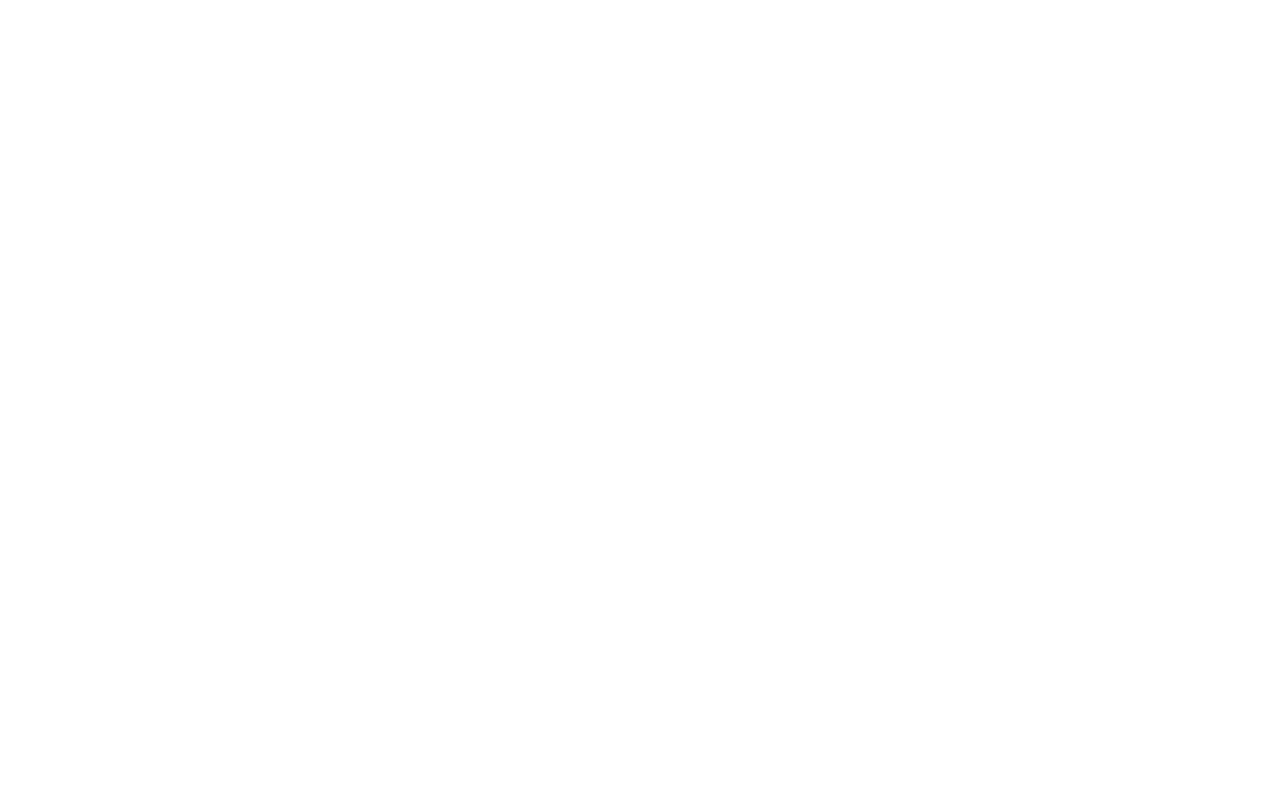
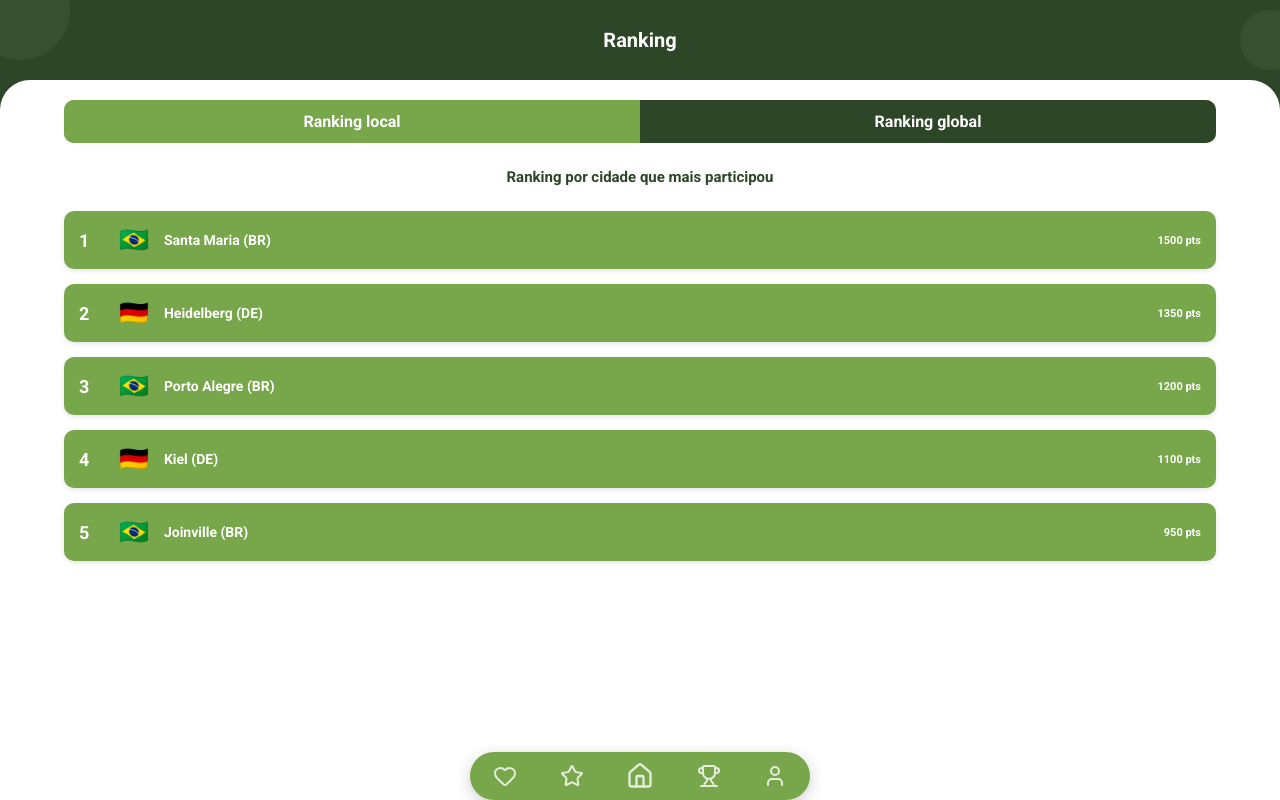
Before and after one commit to iamvitoria/TCC, a React (Vite) app in the folder ecomonitor/: page /ranking in a window 1280 px wide. Before the commit this address had no page. Built offline with nearby package versions, Linux system fonts and the light colour scheme.

Commit message:
fix: update pages

```diff
--- a/ecomonitor/src/App.css
+++ b/ecomonitor/src/App.css
@@ -1,13 +1,9 @@
-/* src/App.css */
 @import url('https://fonts.googleapis.com/css2?family=Roboto:wght@400;700&display=swap');
 
-/* --- 1. RESET GLOBAL --- */
-/* Já feito no index.css, mas garantimos aqui pro overflow */
 html, body, #root {
-  overflow: hidden; /* Evita rolagem na página inteira no mobile */
+  overflow: hidden;
 }
 
-/* --- 2. ESTILOS DE LOGIN E CADASTRO --- */
 .mobile-container {
   width: 100%;
   height: 100vh;
@@ -75,30 +71,26 @@ html, body, #root {
   opacity: 0.8;
 }
 
-/* --- 3. ESTILOS DA HOME (Mapa Leaflet) --- */
-
 .full-screen-layout {
   position: relative;
   width: 100vw;
   height: 100vh;
   overflow: hidden;
-  background-color: #e5e5e5; /* Cor de fundo enquanto o mapa carrega */
+  background-color: #e5e5e5;
 }
 
-/* Força o contêiner do Leaflet a preencher a tela */
 .leaflet-container {
   width: 100%;
   height: 100%;
   z-index: 0;
 }
 
-/* Barra de Pesquisa flutuante */
 .search-bar-container {
   position: absolute;
   top: 40px;
   left: 20px;
   right: 20px;
-  z-index: 1000; /* Leaflet usa z-index até 400, precisamos de algo maior */
+  z-index: 1000;
 }
 
 .search-input-wrapper {
@@ -118,10 +110,9 @@ html, body, #root {
   color: #333;
 }
 
-/* Card de Doação flutuante */
 .donation-card {
   position: absolute;
-  bottom: 100px; /* Acima da navbar */
+  bottom: 100px;
   left: 20px;
   right: 20px;
   z-index: 1000;
@@ -171,13 +162,9 @@ html, body, #root {
   color: #777;
 }
 
-/* Navbar container */
 .navbar-container {
   position: absolute;
   bottom: 0;
   width: 100%;
   z-index: 1000 !important;
 }
-
-/* (Eu mantive o resto do seu App.css para contribuições, conquistas e avaliação igualzinho estava aqui embaixo, não mudei nada lá) */
-/* ... (pode colar o resto do seu App.css das outras telas aqui embaixo) ... */
--- a/ecomonitor/src/App.jsx
+++ b/ecomonitor/src/App.jsx
@@ -6,7 +6,7 @@ import Home from "./pages/Home";
 import Profile from "./pages/Profile";
 import Contributions from "./pages/Contributions";
 import Achievements from "./pages/Achievements";
-import Evaluation from "./pages/Evaluation";
+import Ranking from './pages/Ranking';
 import Report from './pages/Report';
 import "./App.css";
 
@@ -21,7 +21,7 @@ function App() {
         <Route path="/perfil" element={<Profile />} />
         <Route path="/contribuicoes" element={<Contributions />} />
         <Route path="/conquistas" element={<Achievements />} />
-        <Route path="/avaliacao" element={<Evaluation />} />
+        <Route path="/ranking" element={<Ranking />} />
         <Route path="/denuncia" element={<Report />} />
       </Routes>
     </BrowserRouter>
--- a/ecomonitor/src/components/Navbar/Navbar.jsx
+++ b/ecomonitor/src/components/Navbar/Navbar.jsx
@@ -4,7 +4,7 @@ import {
   Heart,
   Star,
   House,
-  ThumbsUp,
+  Trophy,
   User
 } from "lucide-react";
 import "./Navbar.css";
@@ -41,10 +41,10 @@ const Navbar = () => {
         </button>
 
         <button
-          className={`nav-btn ${isActive("/avaliacao") ? "active" : ""}`}
-          onClick={() => navigate("/avaliacao")}
+          className={`nav-btn ${isActive("/ranking") ? "active" : ""}`}
+          onClick={() => navigate("/ranking")}
         >
-          <ThumbsUp size={24} />
+          <Trophy size={24} />
         </button>
 
         <button
--- a/ecomonitor/src/pages/Profile.jsx
+++ b/ecomonitor/src/pages/Profile.jsx
@@ -1,44 +1,164 @@
 import React from "react";
-import Header from "../components/Header/Header";
-import Navbar from "../components/Navbar/Navbar";
+import { useNavigate } from "react-router-dom";
+import PageLayout from "../components/PageLayout/PageLayout";
 
 const Profile = () => {
+  const navigate = useNavigate();
+
+  const containerStyle = {
+    display: "flex",
+    flexDirection: "column",
+    alignItems: "center",
+    padding: "20px 5%",
+    gap: "20px",
+    flex: 1,
+    paddingBottom: "100px",
+    overflowY: "auto",
+    boxSizing: "border-box",
+  };
+
+  const blobBackgroundStyle = {
+    width: "140px",
+    height: "140px",
+    backgroundColor: "#7FB04B",
+    borderRadius: "40% 60% 70% 30% / 40% 50% 60% 50%",
+    display: "flex",
+    justifyContent: "center",
+    alignItems: "center",
+    position: "relative",
+    marginTop: "10px"
+  };
+
+  const profilePicStyle = {
+    width: "100px",
+    height: "100px",
+    borderRadius: "50%",
+    objectFit: "cover",
+    border: "3px solid white",
+    boxShadow: "0 4px 10px rgba(0,0,0,0.1)",
+  };
+
+  const nameStyle = {
+    color: "#2D4627",
+    fontWeight: "bold",
+    fontSize: "20px",
+    margin: "-5px 0 0 0",
+  };
+
+  const progressBarContainer = {
+    width: "100%",
+    backgroundColor: "#78A64B",
+    borderRadius: "20px",
+    height: "40px",
+    position: "relative",
+    overflow: "hidden",
+  };
+
+  const progressBarFill = {
+    width: "55%",
+    backgroundColor: "#2D4627",
+    height: "100%",
+    borderRadius: "20px",
+    display: "flex",
+    alignItems: "center",
+    paddingLeft: "20px",
+    boxSizing: "border-box"
+  };
+
+  const progressTextStyle = {
+    color: "white",
+    fontWeight: "bold",
+    fontSize: "16px",
+    zIndex: 2,
+  };
+
+  const rankingCardStyle = {
+    backgroundColor: "#78A64B",
+    borderRadius: "15px",
+    padding: "20px",
+    width: "100%",
+    display: "flex",
+    alignItems: "center",
+    color: "white",
+    boxSizing: "border-box",
+    boxShadow: "0 2px 5px rgba(0,0,0,0.1)",
+  };
+
+  const achievementsRowStyle = {
+    display: "flex",
+    width: "100%",
+    gap: "10px",
+  };
+
+  const achievementMiniCardStyle = {
+    backgroundColor: "#78A64B",
+    borderRadius: "10px",
+    padding: "15px 10px",
+    flex: 1,
+    textAlign: "center",
+    color: "white",
+    fontWeight: "bold",
+    fontSize: "14px",
+    boxShadow: "0 2px 5px rgba(0,0,0,0.1)",
+  };
+
+  const logoutBtnStyle = {
+    backgroundColor: "#78A64B",
+    color: "white",
+    border: "none",
+    borderRadius: "10px",
+    padding: "15px",
+    fontSize: "18px",
+    fontWeight: "bold",
+    width: "100%",
+    cursor: "pointer",
+    boxShadow: "0 2px 5px rgba(0,0,0,0.1)",
+  };
+
   return (
-    <div className="page-with-navbar">
+    <PageLayout title="Perfil">
+      <div style={containerStyle}>
 
-      {/* 1. O HEADER NOVO NO TOPO */}
-      {/* showBack={true} mostra a setinha de voltar */}
-      <Header title="Meu Perfil" showBack={false} />
+        <div style={blobBackgroundStyle}>
+          <img
+            src="https://images.unsplash.com/photo-1494790108377-be9c29b29330?ixlib=rb-1.2.1&auto=format&fit=crop&w=200&q=80"
+            alt="Foto de Perfil"
+            style={profilePicStyle}
+          />
+        </div>
 
-      {/* Conteúdo da Página */}
-      <div style={{ padding: '20px', color: 'white', textAlign: 'center' }}>
+        <h2 style={nameStyle}>Vitória Luiza Camara</h2>
 
-        {/* Foto de Perfil Simulada */}
-        <div style={{
-          width: '100px', height: '100px', backgroundColor: '#ddd',
-          borderRadius: '50%', margin: '20px auto', border: '4px solid #78A64B'
-        }}></div>
-
-        <h2>Usuário Eco</h2>
-        <p style={{opacity: 0.8}}>usuario@email.com</p>
-
-        <div style={{ marginTop: '30px', textAlign: 'left' }}>
-          <div style={{background: 'rgba(255,255,255,0.1)', padding: '15px', borderRadius: '10px', marginBottom: '10px'}}>
-            ⚙️ Configurações
-          </div>
-          <div style={{background: 'rgba(255,255,255,0.1)', padding: '15px', borderRadius: '10px', marginBottom: '10px'}}>
-            🏆 Minhas Conquistas
-          </div>
-          <div style={{background: 'rgba(255,255,255,0.1)', padding: '15px', borderRadius: '10px'}}>
-            📞 Suporte
+        <div style={progressBarContainer}>
+          <div style={progressBarFill}>
+            <span style={progressTextStyle}>550/1000</span>
           </div>
         </div>
 
+        <div style={rankingCardStyle}>
+          <div style={{ fontSize: "40px", fontWeight: "bold", marginRight: "20px" }}>
+            5º
+          </div>
+          <div style={{ display: "flex", flexDirection: "column" }}>
+            <span style={{ fontWeight: "bold", fontSize: "16px" }}>Sua posição</span>
+            <span style={{ fontSize: "12px", opacity: 0.9 }}>Ranking Santa Maria</span>
+          </div>
+        </div>
+
+        <div style={achievementsRowStyle}>
+          <div style={achievementMiniCardStyle}>Conquista x</div>
+          <div style={achievementMiniCardStyle}>Conquista y</div>
+        </div>
+
+        <button
+          style={logoutBtnStyle}
+          onClick={() => navigate("/")}
+        >
+          Sair
+        </button>
+
       </div>
-
-      {/* 2. NAVBAR EMBAIXO */}
-      <Navbar />
-    </div>
+    </PageLayout>
   );
 };
 
--- /dev/null
+++ b/ecomonitor/src/pages/Ranking.jsx
@@ -0,0 +1,120 @@
+import React, { useState } from "react";
+import PageLayout from "../components/PageLayout/PageLayout";
+
+const Ranking = () => {
+  const [activeTab, setActiveTab] = useState("global");
+
+  const globalRanking = [
+    { id: 1, flag: "🇧🇷", name: "Santa Maria (BR)", points: 1500 },
+    { id: 2, flag: "🇩🇪", name: "Heidelberg (DE)", points: 1350 },
+    { id: 3, flag: "🇧🇷", name: "Porto Alegre (BR)", points: 1200 },
+    { id: 4, flag: "🇩🇪", name: "Kiel (DE)", points: 1100 },
+    { id: 5, flag: "🇧🇷", name: "Joinville (BR)", points: 950 },
+  ];
+
+  const localRanking = [
+    { id: 1, flag: "📍", name: "Centro", points: 800 },
+    { id: 2, flag: "📍", name: "Camobi", points: 650 },
+    { id: 3, flag: "📍", name: "Nossa Sra. de Lourdes", points: 500 },
+  ];
+
+  const currentData = activeTab === "global" ? globalRanking : localRanking;
+
+  const containerStyle = {
+    display: "flex",
+    flexDirection: "column",
+    padding: "20px 5%",
+    gap: "15px",
+    flex: 1,
+    paddingBottom: "100px",
+    overflowY: "auto",
+    boxSizing: "border-box",
+  };
+
+  const toggleWrapperStyle = {
+    display: "flex",
+    backgroundColor: "#78A64B",
+    borderRadius: "10px",
+    overflow: "hidden",
+    marginBottom: "5px"
+  };
+
+  const getTabStyle = (tabName) => ({
+    flex: 1,
+    padding: "12px",
+    textAlign: "center",
+    color: "white",
+    fontWeight: "bold",
+    cursor: "pointer",
+    backgroundColor: activeTab === tabName ? "#2D4627" : "#78A64B",
+    transition: "background-color 0.3s"
+  });
+
+  const subtitleStyle = {
+    color: "#2D4627",
+    fontWeight: "bold",
+    fontSize: "15px",
+    textAlign: "center",
+    margin: "5px 0 10px 0"
+  };
+
+  const cardStyle = {
+    backgroundColor: "#78A64B",
+    borderRadius: "10px",
+    padding: "15px",
+    display: "flex",
+    alignItems: "center",
+    color: "white",
+    boxShadow: "0 2px 5px rgba(0,0,0,0.1)",
+    gap: "15px"
+  };
+
+  return (
+    <PageLayout title="Ranking">
+      <div style={containerStyle}>
+
+        <div style={toggleWrapperStyle}>
+          <div
+            style={getTabStyle("local")}
+            onClick={() => setActiveTab("local")}
+          >
+            Ranking local
+          </div>
+          <div
+            style={getTabStyle("global")}
+            onClick={() => setActiveTab("global")}
+          >
+            Ranking global
+          </div>
+        </div>
+
+        <p style={subtitleStyle}>
+          Ranking por {activeTab === "global" ? "cidade" : "bairro"} que mais participou
+        </p>
+
+        {currentData.map((item, index) => (
+          <div key={item.id} style={cardStyle}>
+            <span style={{ fontWeight: "bold", fontSize: "18px", width: "25px" }}>
+              {index + 1}
+            </span>
+
+            <span style={{ fontSize: "24px" }}>
+              {item.flag}
+            </span>
+
+            <span style={{ flex: 1, fontWeight: "bold", fontSize: "14px" }}>
+              {item.name}
+            </span>
+
+            <span style={{ fontSize: "11px", fontWeight: "bold" }}>
+              {item.points} pts
+            </span>
+          </div>
+        ))}
+
+      </div>
+    </PageLayout>
+  );
+};
+
+export default Ranking;
```
Also changed, not shown: ecomonitor/src/pages/Evaluation.jsx (deleted, +0 -101 lines).
